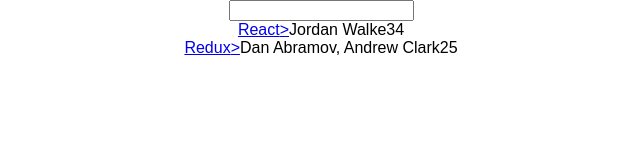
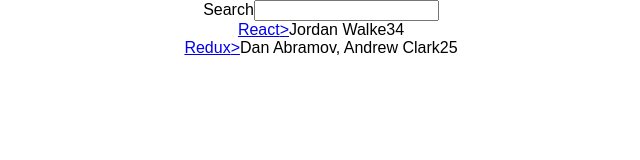
Before and after one commit to RichardH92/hackernews, a React (Create React App) app: page / in a window 1280 px wide. Shown: the top 160 px of the page, without its empty margins (319-959 px from the left). Built offline with nearby package versions, Linux system fonts and the light colour scheme.

Commit message:
Children property example.

```diff
--- a/src/App.js
+++ b/src/App.js
@@ -44,7 +44,9 @@
 		const { query, list } = this.state;
 		return (
 				<div className="App">
-				<Search value={query} onChange={this.onSearchChange} />
+				<Search value={query} onChange={this.onSearchChange} >
+				Search
+				</Search>
 				<Table list={list} pattern={query} />
 				</div>
 		       );
@@ -53,9 +55,10 @@
 
 class Search extends Component {
 	render() {
-		const { value, onChange } = this.props;
+		const { value, onChange, children } = this.props;
 		return (
 				<form>
+				{children}
 				<input type="text" value={value} onChange={onChange} />
 				</form>
 		       );
```
